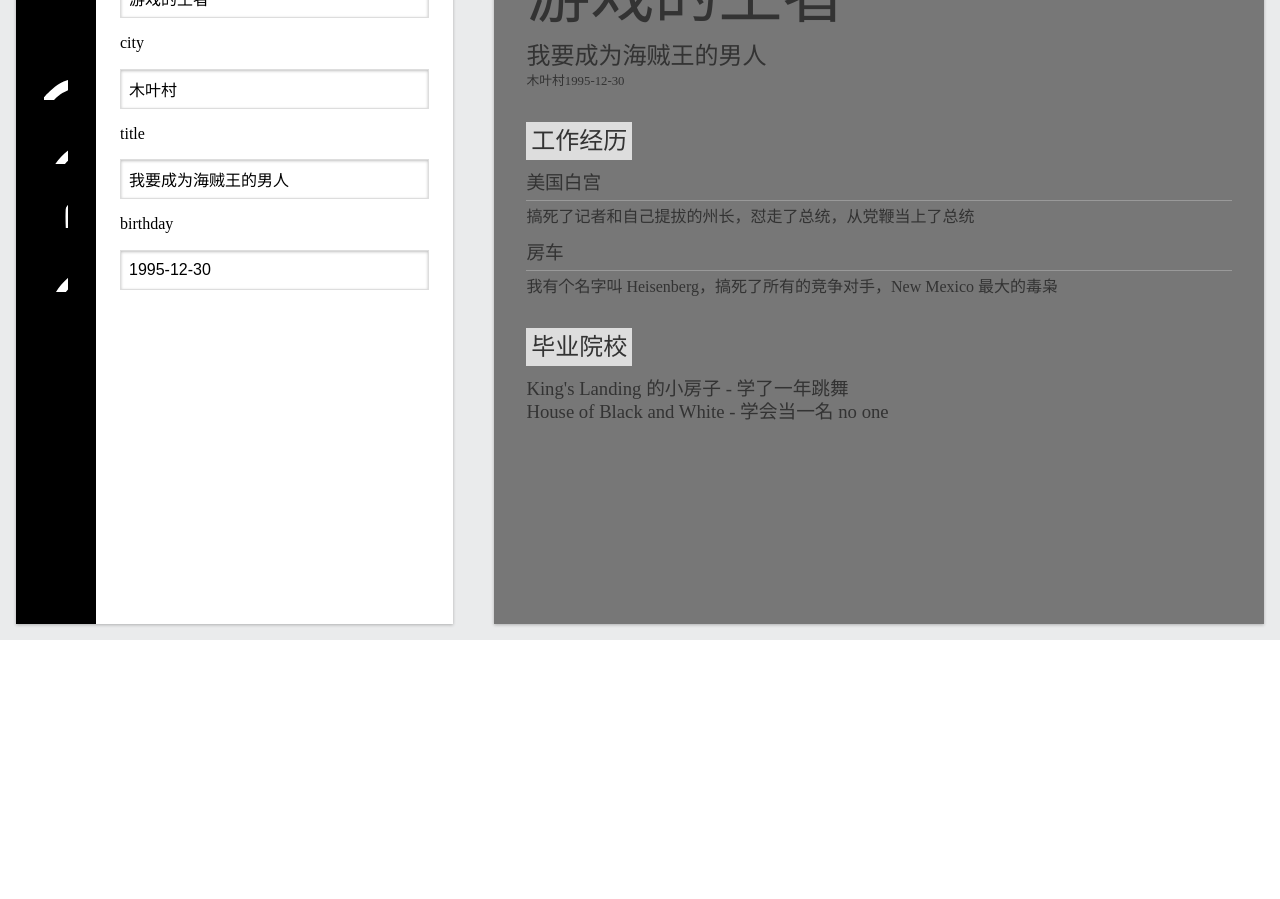
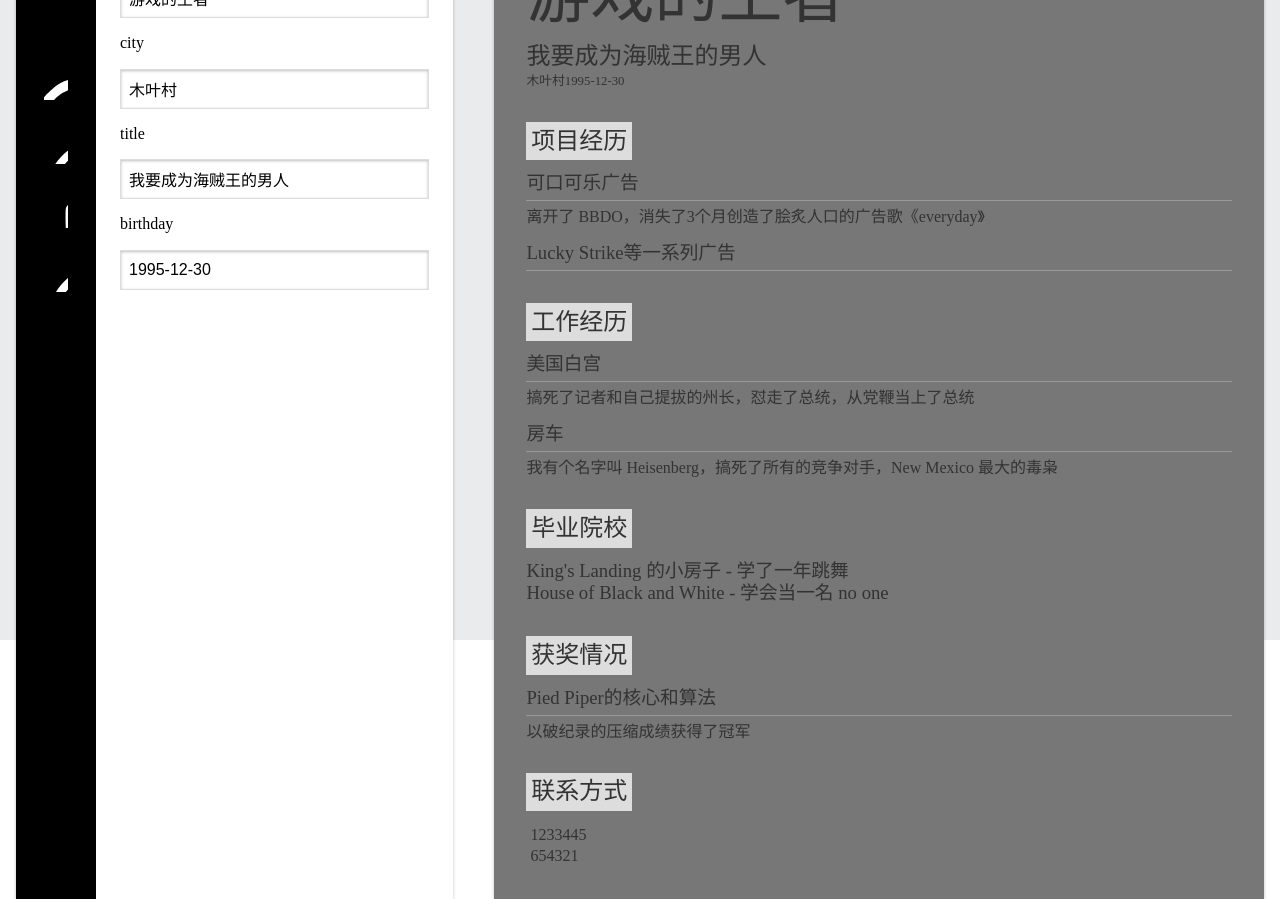
Before and after one commit to FRANKIETANG/vue-resume-test, a Vue app: page / in a window 1280 px wide. Shown: the part 160-1059 px from the top of the page. Before the commit the page ends 800 px from the top, so only its background shows below. Built offline with nearby package versions, Linux system fonts and the light colour scheme.

Commit message:
显示获奖情况和联系方式

```diff
--- a/src/components/ResumePreview.vue
+++ b/src/components/ResumePreview.vue
@@ -7,6 +7,16 @@
         <small>{{resume.profile.city}}</small>
         <small>{{resume.profile.birthday}}</small>
       </p>
+    </section>
+
+    <section data-name="projects" v-show="resume.education">
+      <h2>项目经历</h2>
+      <ol>
+        <li v-for="item in resume.projects">
+          <h3>{{item.name}}</h3>
+          <p v-show="item.content">{{item.content}}</p>
+        </li>
+      </ol>
     </section>
 
     <section data-name="workHistory" v-show="resume.workHistory">
@@ -28,6 +38,26 @@
           </h3>
         </li>
       </ol>
+    </section>
+
+    <section data-name="awards" v-show="resume.awards">
+      <h2>获奖情况</h2>
+      <ol>
+        <li v-for="item in resume.awards">
+          <h3>{{item.name}}</h3>
+          <p v-show="item.content">{{item.content}}</p>
+        </li>
+      </ol>
+    </section>
+
+    <section data-name="contacts" v-show="resume.contacts">
+      <h2>联系方式</h2>
+      <table>
+        <tr v-for="item in resume.contacts">
+          <td>{{item.contact}}</td>
+          <td v-show="item.content">{{item.content}}</td>
+        </tr>
+      </table>
     </section>
 
   </div>
@@ -54,6 +84,7 @@
   padding: 2em;
   color: #333;
   line-height: 1.2;
+  overflow: auto;
   *{
     box-sizing: border-box;
     font-variant: normal;
@@ -82,7 +113,9 @@
       font-size: 4em;
     }
   }
-  section[data-name="workHistory"]{
+  section[data-name="workHistory"],
+  section[data-name="projects"],
+  section[data-name="awards"]{
     li + li{
       margin-top: 1em;
     }
@@ -98,6 +131,11 @@
         line-height: 1.5;
       }
     }
+    section[data-name="contacts"]{
+      td:first-child{
+        padding-right: 1em;
+      }
+    }
   }
 }
 
--- a/src/store/index.js
+++ b/src/store/index.js
@@ -30,16 +30,15 @@
                 {school: 'House of Black and White', content: '学会当一名 no one'}
             ],
             projects: [
-                {company: 'xxxx', content: 'xxxxxxx'},
-                {company: 'xxxx', content: 'xxxxxxx'}
+                {name: '可口可乐广告', content: '离开了 BBDO，消失了3个月创造了脍炙人口的广告歌《everyday》'},
+                {name: 'Lucky Strike等一系列广告'}
             ],
             awards: [
-                {company: 'a', content: 'a'},
-                {company: 'b', content: 'b'}
+                {name: 'Pied Piper的核心和算法', content: '以破纪录的压缩成绩获得了冠军'}
             ],
             contacts: [
-                {company: 'phone', content: '1233445'},
-                {company: 'qq', content: '654321'}
+                {name: 'phone', content: '1233445'},
+                {name: 'qq', content: '654321'}
             ],
             others: []
         }
```
